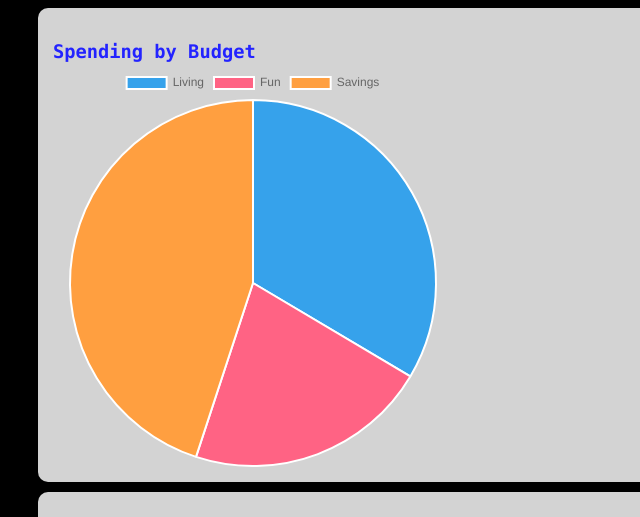
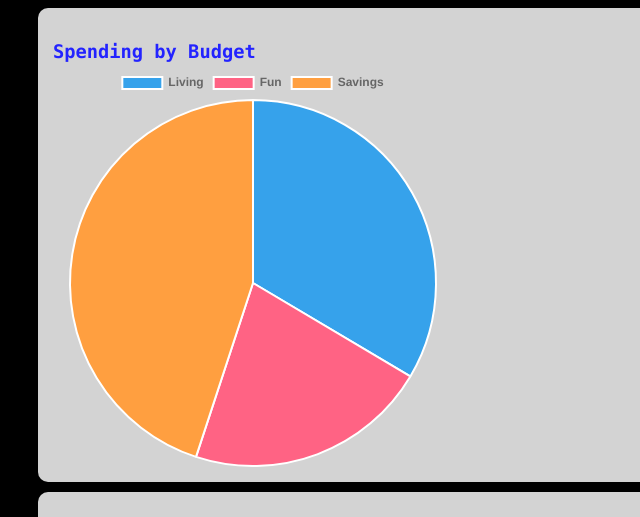
Before and after one commit to gyaka06/expense-dashboard, a plain HTML site: page index.html in a window 1280 px wide. Shown: the part 232-749 px from the top of the page, 0-640 px from the left. Drawn offline with nearby package versions, Linux system fonts and the light colour scheme.

Commit message:
Update index.html

```diff
--- a/index.html
+++ b/index.html
@@ -111,8 +111,18 @@ Promise.all
             datasets: [{
                 data: Object.values(categories)
             }]
+        },
+        options: {
+        plugins: {
+            legend: {
+                labels: {
+                    font: {
+                        weight: 'bold' // 👈 EZ
+                    }
+                }
+            }
         }
-    });
+    }});
 });
 </script>
 
```
